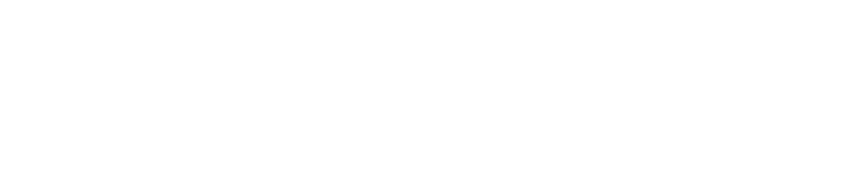
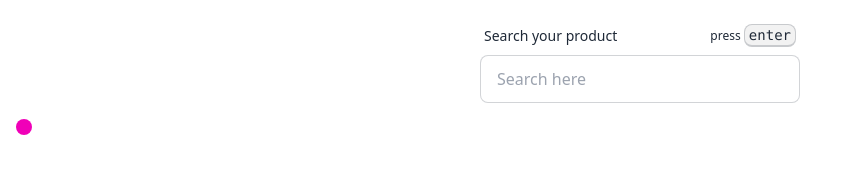
Before and after one commit to AMIThasan23333/Search-Functionality, a plain HTML site: page index.html in a window 1280 px wide. Shown: the whole page, without its empty margins (0-847 px from the left). Drawn offline with nearby package versions, Linux system fonts and the light colour scheme.

Commit message:
html added

```diff
--- a/index.html
+++ b/index.html
@@ -1,15 +1,67 @@
 <!DOCTYPE html>
 <html lang="en">
+
 <head>
     <meta charset="UTF-8">
     <meta http-equiv="X-UA-Compatible" content="IE=edge">
     <meta name="viewport" content="width=device-width, initial-scale=1.0">
     <title>Document</title>
+
+    <!-- daisy ui and tailwind css -->
+    <link href="https://cdn.jsdelivr.net/npm/daisyui@2.24.0/dist/full.css" rel="stylesheet" type="text/css" />
+    <script src="https://cdn.tailwindcss.com"></script>
 </head>
-<body>
 
+<body class="p-4">
+    <header class="mb-4">
+        <div class="form-control w-1/2 mx-auto max-w-xs">
+            <label class="label">
+                <span class="label-text">Search your product</span>
+                <span class="label-text-alt">press <kbd class="kbd kbd-sm">enter</kbd>
+                </span>
+            </label>
+            <input id="search-field" type="text" placeholder="Search here"
+                class="input input-bordered w-full max-w-xs" />
+        </div>
+    </header>
+    <!-- no result found -->
+    <progress id="spinner" class="progress w-full hidden"></progress>
+    <section id="not-found"></section>
 
+    <main>
+        <div class="flex">
+            <!-- menu -->
+            <div class="flex-none">
+                <ul id="all-menu" class="menu bg-secondary text-secondary-content p-2 rounded-box">
+                    <!-- <li><a>Item 1</a></li>
+                    <li><a>Item 2</a></li>
+                    <li><a>Item 3</a></li> -->
+                </ul>
+            </div>
+
+            <!-- products -->
+            <div id="products-container" class="grow grid grid-cols-4 gap-4">
+
+            </div>
+        </div>
+    </main>
+
+    <!-- modal -->
+
+    <input type="checkbox" id="my-modal-3" class="modal-toggle" />
+    <div class="modal">
+        <div class="modal-box relative">
+            <label for="my-modal-3" class="btn btn-sm btn-circle absolute right-2 top-2">✕</label>
+
+            <div id="modal-body">
+                <!-- <h3 class="text-lg font-bold">Congratulations random Internet user!</h3>
+                <p class="py-4">You've been selected for a chance to get one year of subscription to use Wikipedia for free!
+                </p> -->
+            </div>
+        </div>
+    </div>
 
     <script src="script.js"></script>
 </body>
+
 </html>
```
